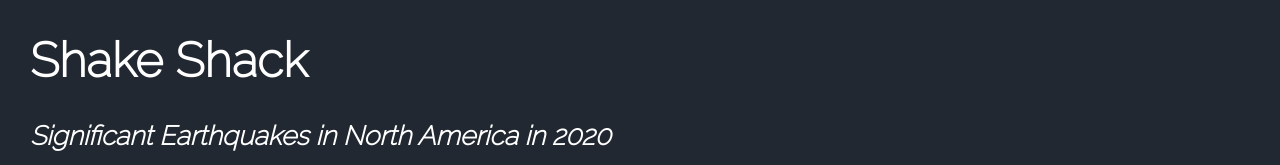
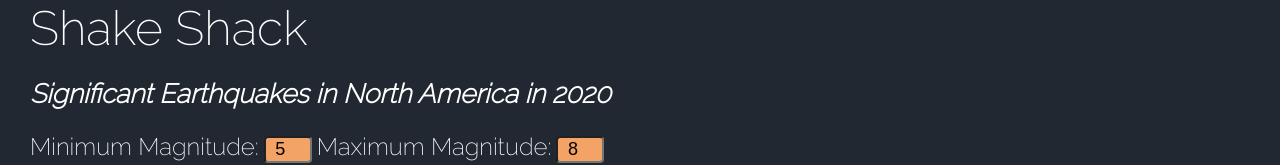
Before and after one commit to patrick-ware/shakeshack-react, a React (Create React App) app: page / in a window 1280 px wide. Shown: the top 165 px of the page. Built offline with nearby package versions, Linux system fonts and the light colour scheme; no server answers.

Commit message:
h1 tags changed to div so that content fits within window

```diff
--- a/src/App.js
+++ b/src/App.js
@@ -78,7 +78,7 @@
 
   return (
     <div>
-      <h1 className="title"> Shake Shack </h1>
+      <div className="title"> Shake Shack </div>
       <h2 className="subtitle"> Significant Earthquakes in North America in 2020</h2>
       <div className="DataModifier">
         <form>
```
